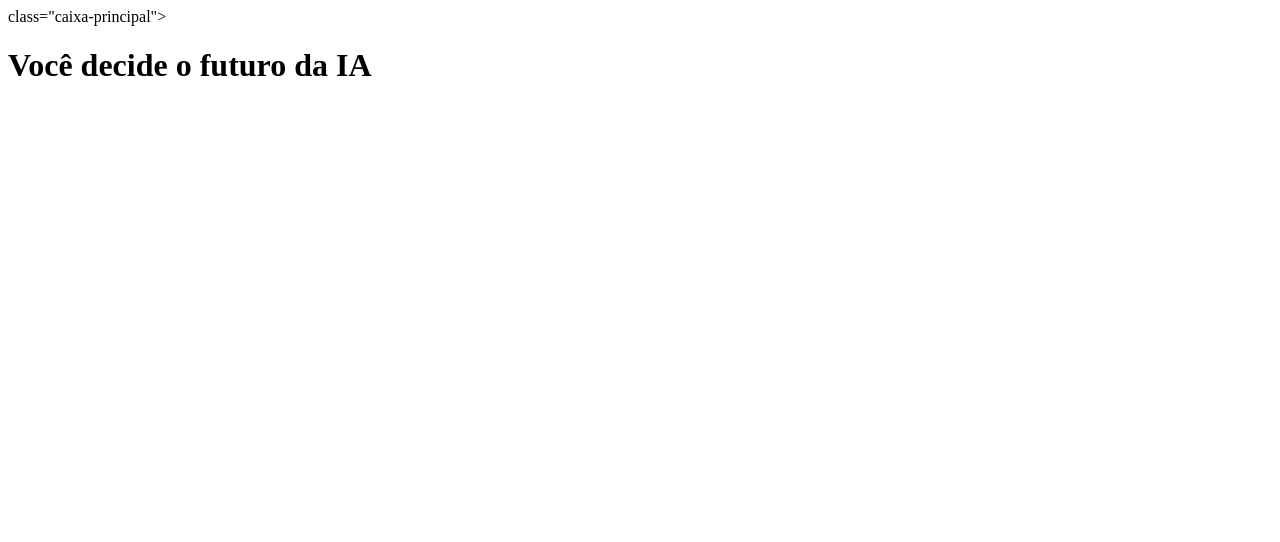
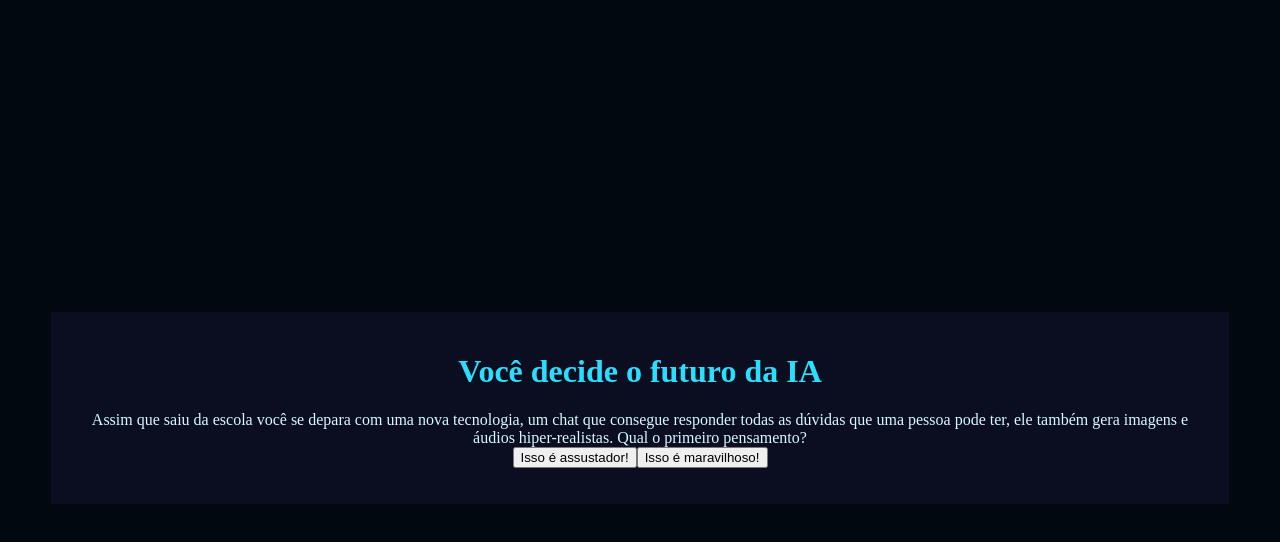
Before and after one commit to fernandinhalsk/missao-refletindo-sobre-inteligencia-artificial, a plain HTML site: page index.html in a window 1280 px wide. Drawn offline with Linux system fonts and the light colour scheme.

Commit message:
perguntaAtual

```diff
--- a/index.html
+++ b/index.html
@@ -7,10 +7,10 @@
     <title>Você decide o futuro da IA</title>
 </head>
 <body>
-    <div> class="caixa-principal">
+    <div class="caixa-principal">
         <h1>Você decide o futuro da IA</h1>
         <div class="caixa-perguntas"></div>
-        <div class="caixa-alternativa"></div>
+        <div class="caixa-alternativas"></div>
         <div class="caixa-resultado">
             <p class="texto-resultado"></p>
         </div>
--- a/script.js
+++ b/script.js
@@ -6,41 +6,59 @@ const textoResultado = document.querySelector("texto-resultado");
 
 const perguntas = [
   {
-      enunciado: "Pergunta 1",
+    enunciado:
+      "Assim que saiu da escola você se depara com uma nova tecnologia, um chat que consegue responder todas as dúvidas que uma pessoa pode ter, ele também gera imagens e áudios hiper-realistas. Qual o primeiro pensamento?",
     alternativas: [
-          "Alternativa 1"
-          "Alternativa 2"
+        {
+            texto: "Isso é assustador!",
+            afirmacao: "afirmação"
+        },
+        {
+            texto: "Isso é maravilhoso!",
+            afirmacao: "afirmação"
+        }
     ]
   },
   {
-      enunciado: "Pergunta 2",
+    enunciado:
+      "Com a descoberta desta tecnologia, chamada Inteligência Artificial (IA), uma professora de tecnologia da escola decidiu fazer uma sequência de aulas sobre esta tecnologia. No fim de uma aula ela pede que você escreva um trabalho sobre o uso de IA em sala de aula. Qual atitude você toma?",
     alternativas: [
-          "Alternativa 1",
-          "Alternativa 2"
+        {
+      texto: "Utiliza uma ferramenta de busca na internet que utiliza IA para que ela ajude a encontrar informações relevantes para o trabalho e explique numa linguagem que facilite o entendimento.",
+      afirmacao: "afirmação"
+        },
+        {
+      texto: "Escreve o trabalho com base nas conversas que teve com colegas, algumas pesquisas na internet e conhecimentos próprios sobre o tema.",
+        afirmacao: "afirmação"
+        }
     ]
   },
   {
-      enunciado: "Pergunta 3",
+    enunciado:
+      "Após a elaboração do trabalho, a professora realizou um debate entre a turma para entender como foi realizada a pesquisa e escrita. Nessa conversa também foi levantado um ponto muito importante: como a IA impacta o trabalho do futuro. Nesse debate, como você se posiciona?",
     alternativas: [
-          "Alternativa 1",
-          "Alternativa 2"
-      ]
+      "Defende a ideia de que a IA pode criar novas oportunidades de emprego e melhorar habilidades humanas.",
+      "Me preocupo com as pessoas que perderão seus empregos para máquinas e defendo a importância de proteger os trabalhadores.",
+    ],
   },
   {
-    enunciado: "Pergunta 4",
+    enunciado:
+      "Ao final da discussão, você precisou criar uma imagem no computador que representasse o que pensa sobre IA. E agora?",
     alternativas: [
-        "Alternativa 1",
-        "Alternativa 2"
-    ]
+      "Criar uma imagem utilizando uma plataforma de design como o Paint.",
+      "Criar uma imagem utilizando um gerador de imagem de IA.",
+    ],
   },
   {
-    enunciado: "Pergunta 5",
+    enunciado:
+      "Você tem um trabalho em grupo de biologia para entregar na semana seguinte, o andamento do trabalho está um pouco atrasado e uma pessoa do seu grupo decidiu fazer com ajuda de uma IA. O problema é que o trabalho está totalmente igual ao do chat. O que você faz?",
     alternativas: [
-        "Alternativa 1",
-        "Alternativa 2"
-    ]
+      "Escrever comandos para o chat é uma forma de contribuir com o trabalho, por isso não é um problema utilizar o texto inteiro.",
+      "O chat pode ser uma tecnologia muito avançada, mas é preciso manter a atenção pois toda máquina erra, por isso revisar o trabalho e contribuir com as perspectivas pessoais é essencial.",
+    ],
   },
 ];
+
 
 let atual = 0;
 let perguntaAtual;
@@ -48,12 +66,17 @@ let perguntaAtual;
 function mostraPergunta(){
     perguntaAtual = perguntas[atual];
     caixaPerguntas.textContent = perguntaAtual.enunciado;
+    mostraAlternativas();
 }
 
 function mostraAlternativas(){
     for (const alternativa of perguntaAtual.alternativas){
         const botaoAlternativas = document.createElement("button");
-        botaoAlternativas.textContent = alternativa;
+        botaoAlternativas.textContent = alternativa.texto;
+        botaoAlternativas.addEventListener("click", function(){
+            atual++;
+            mostraPergunta();
+        })
         caixaAlternativas.appendChild(botaoAlternativas);
     }
 }
--- a/style.css
+++ b/style.css
@@ -0,0 +1,27 @@
+:root {
+    --cor-fundo: #01080E;
+    --cor-principal: #0B0D20;
+    --cor-secundaria: #212333;
+    --cor-destaque: #2BDEFD;
+    --cor-texto: #D7F9FF;
+}
+
+body{
+    background-color: var(--cor-fundo);
+    color: var(--cor-texto);
+    display: flex;
+    justify-content: center;
+    align-items: center;
+    min-height: 100vh;
+}
+
+.caixa-principal{
+    background-color: var(--cor-principal);
+    width: 90%;
+    text-align: center;
+    padding: 20px;
+}
+
+h1{
+    color: var(--cor-destaque);
+}
```
Lines whose indentation alone changed are shown as unchanged.
